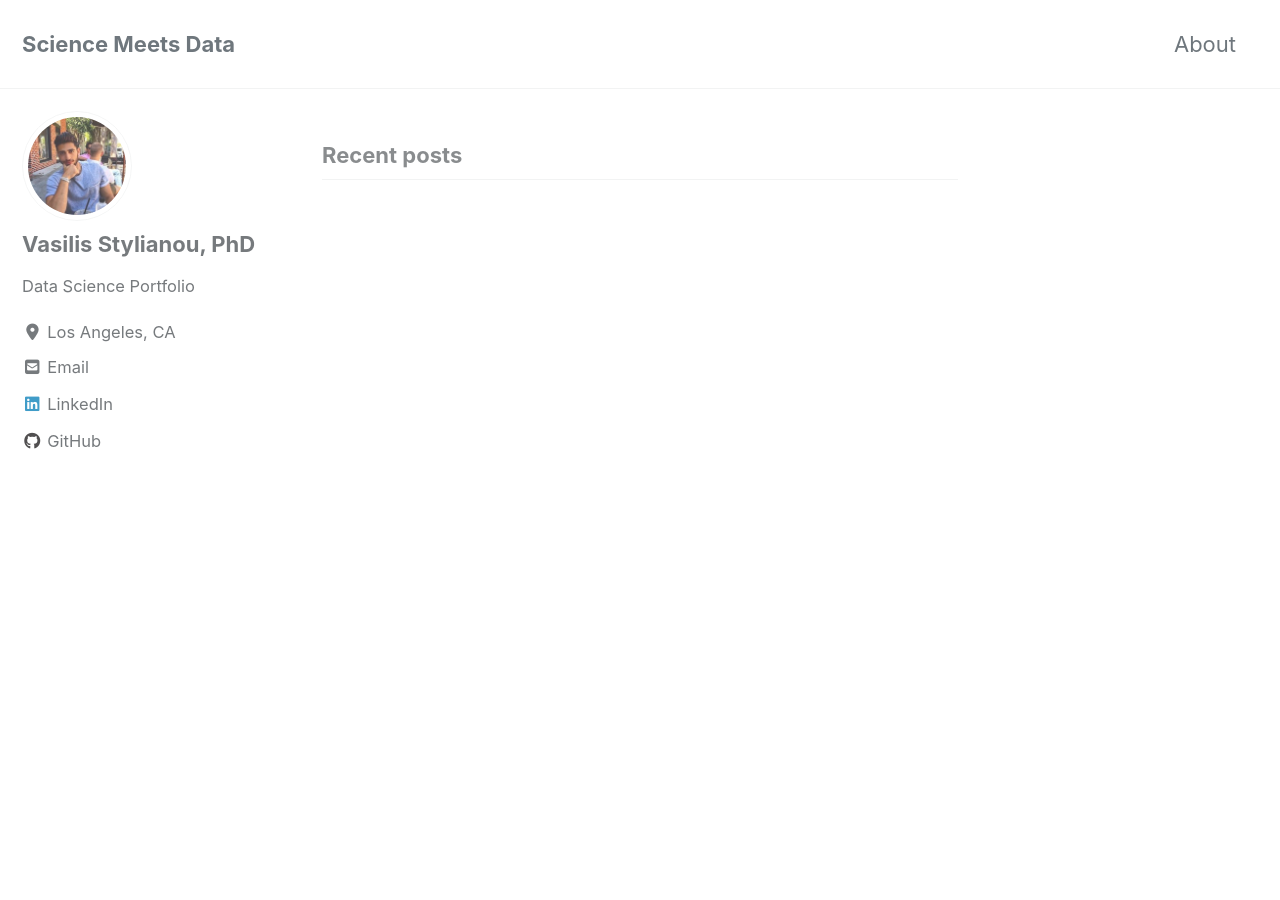
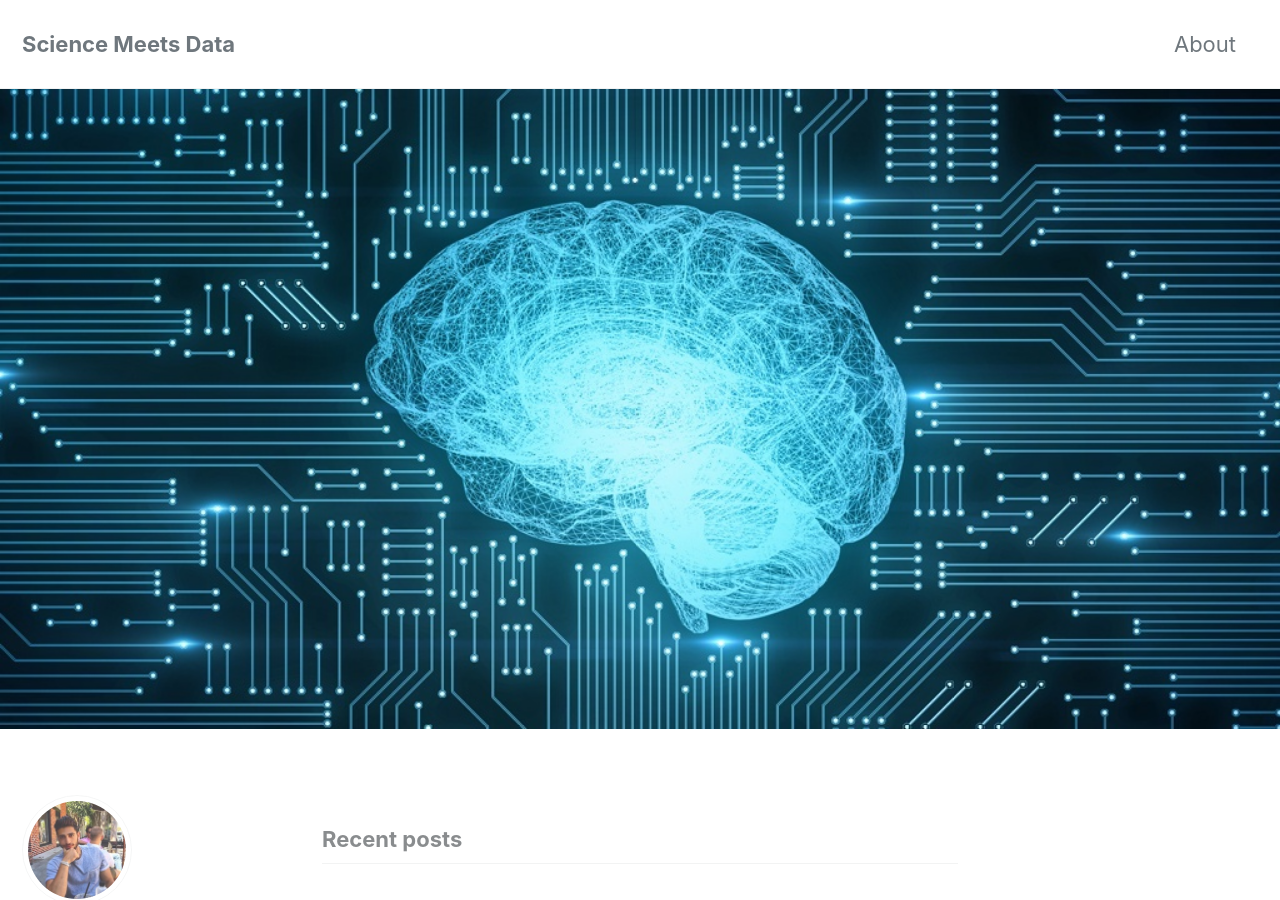
Before and after one commit to vasilis-stylianou/vasilis-stylianou.github.io, a Jekyll site: the page built from index.html, in a window 1280 px wide and 900 px high. Built offline with Jekyll 4.4.1, drawn with Linux system fonts in a browser that asks for light colours; cached includes are drawn as plain includes; nearby versions of some CDN libraries; the list of posts is cut into pages by our own code.

Commit message:
Update index.html

```diff
--- a/index.html
+++ b/index.html
@@ -1,4 +1,6 @@
 ---
 layout: home
 author_profile: true
+header:
+  image: "/images/background-AI.jpg"
 ---
```
